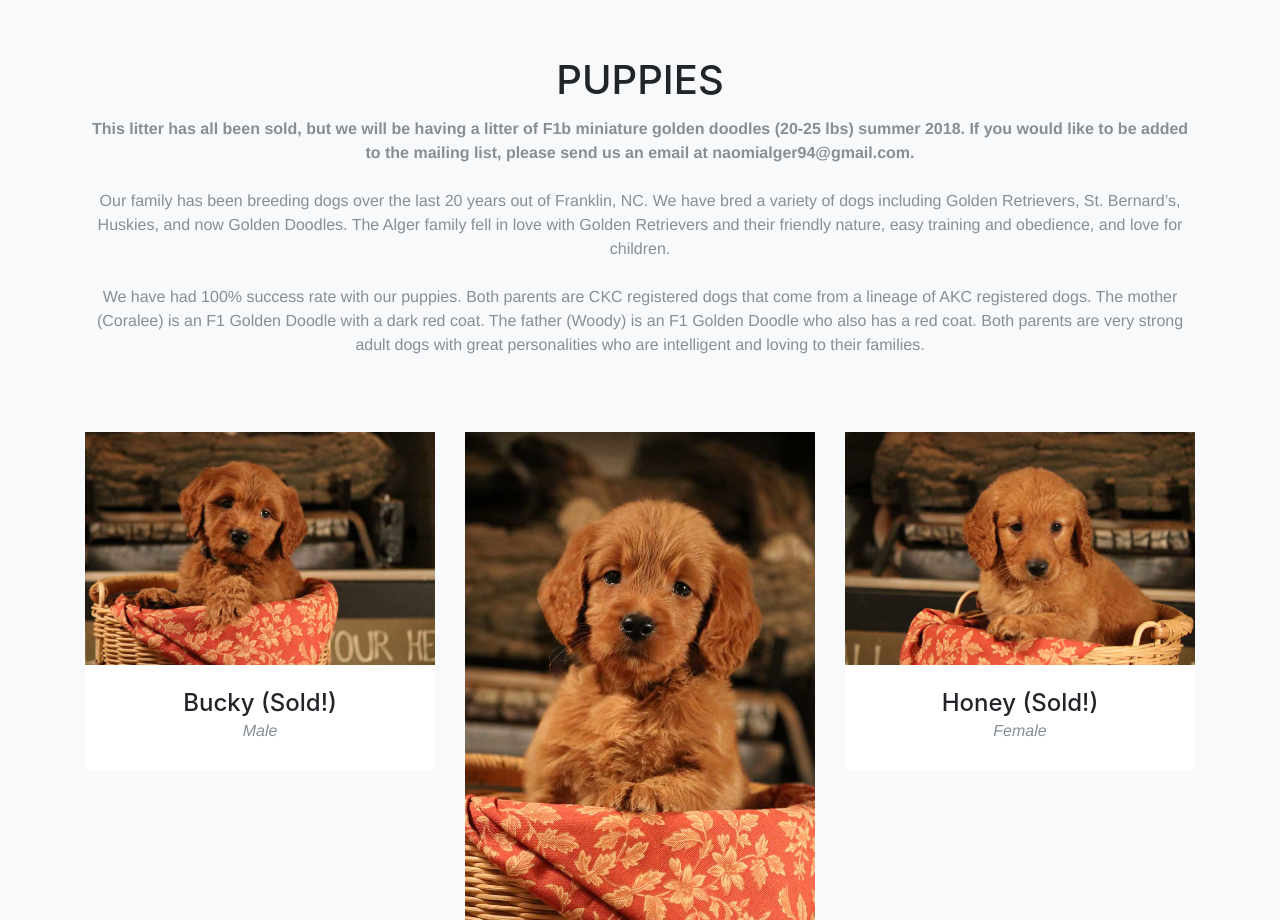
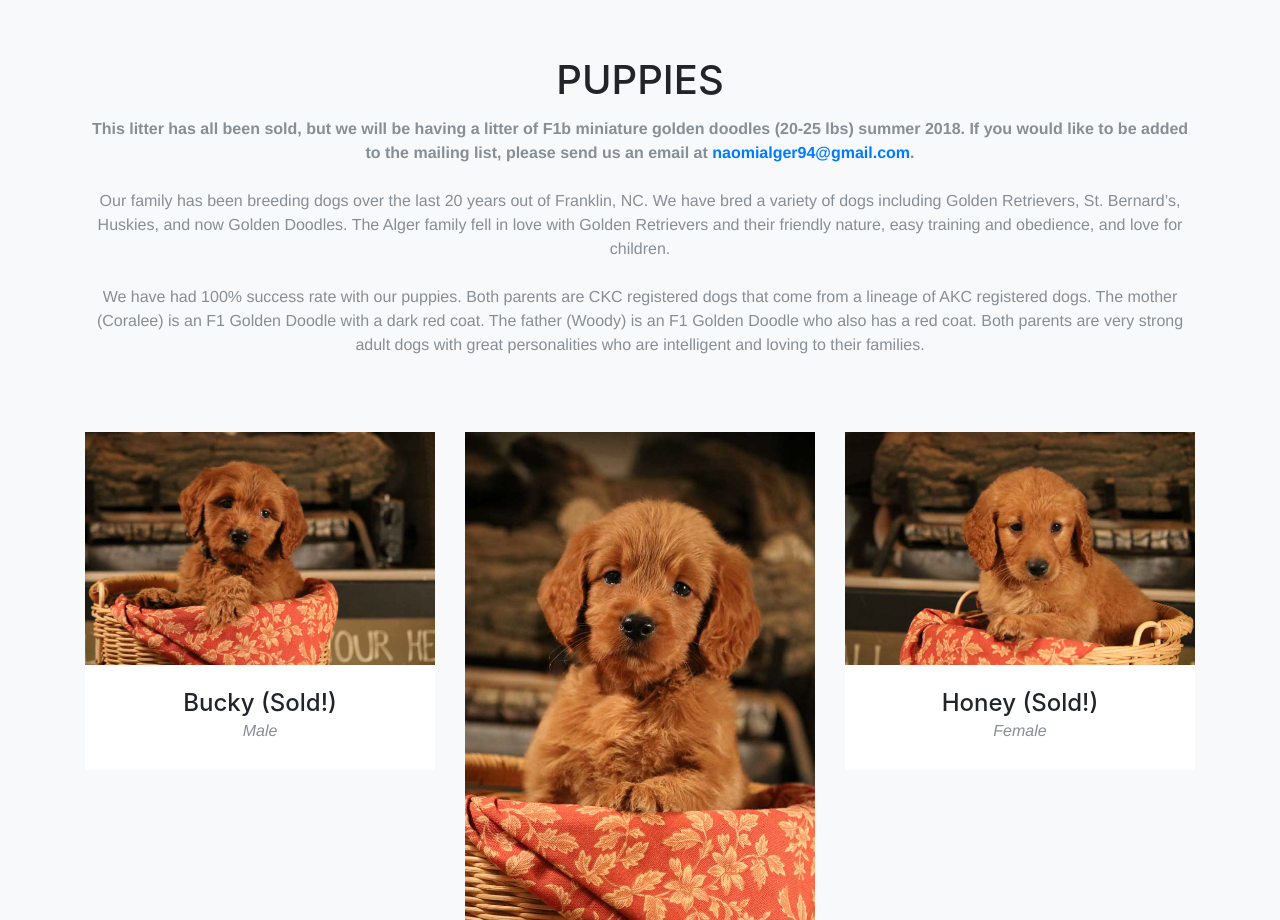
Before and after one commit to algerfarm/algerfarm.github.io, a website with bundled scripts: page index.html in a window 1280 px wide. Shown: the part 820-1740 px from the top of the page. Built offline with nearby package versions, Linux system fonts and the light colour scheme; a web font is replaced by a local one.

Commit message:
add email link

```diff
--- a/index.html
+++ b/index.html
@@ -68,7 +68,7 @@
           <div class="col-lg-12 text-center">
             <h2 class="section-heading">Puppies</h2>
             <h3 class="section-subheading text-muted">
-              <b>This litter has all been sold, but we will be having a litter of F1b miniature golden doodles (20-25 lbs) summer 2018. If you would like to be added to the mailing list, please send us an email at naomialger94@gmail.com. </b><br><br>
+              <b>This litter has all been sold, but we will be having a litter of F1b miniature golden doodles (20-25 lbs) summer 2018. If you would like to be added to the mailing list, please send us an email at <a href="mailto:naomialger94@gmail.com"> naomialger94@gmail.com</a>. </b><br><br>
               Our family has been breeding dogs over the last 20 years out of Franklin, NC. We have bred a variety of dogs including Golden Retrievers, St. Bernard’s, Huskies, and now Golden Doodles. The Alger family fell in love with Golden Retrievers and their friendly nature, easy training and obedience, and love for children.<br><br>
             We have had 100% success rate with our puppies. Both parents are CKC registered dogs that come from a lineage of AKC registered dogs. The mother (Coralee) is an F1 Golden Doodle with a dark red coat. The father (Woody) is an F1 Golden Doodle who also has a red coat. Both parents are very strong adult dogs with great personalities who are intelligent and loving to their families. </h3>
           </div>
```
